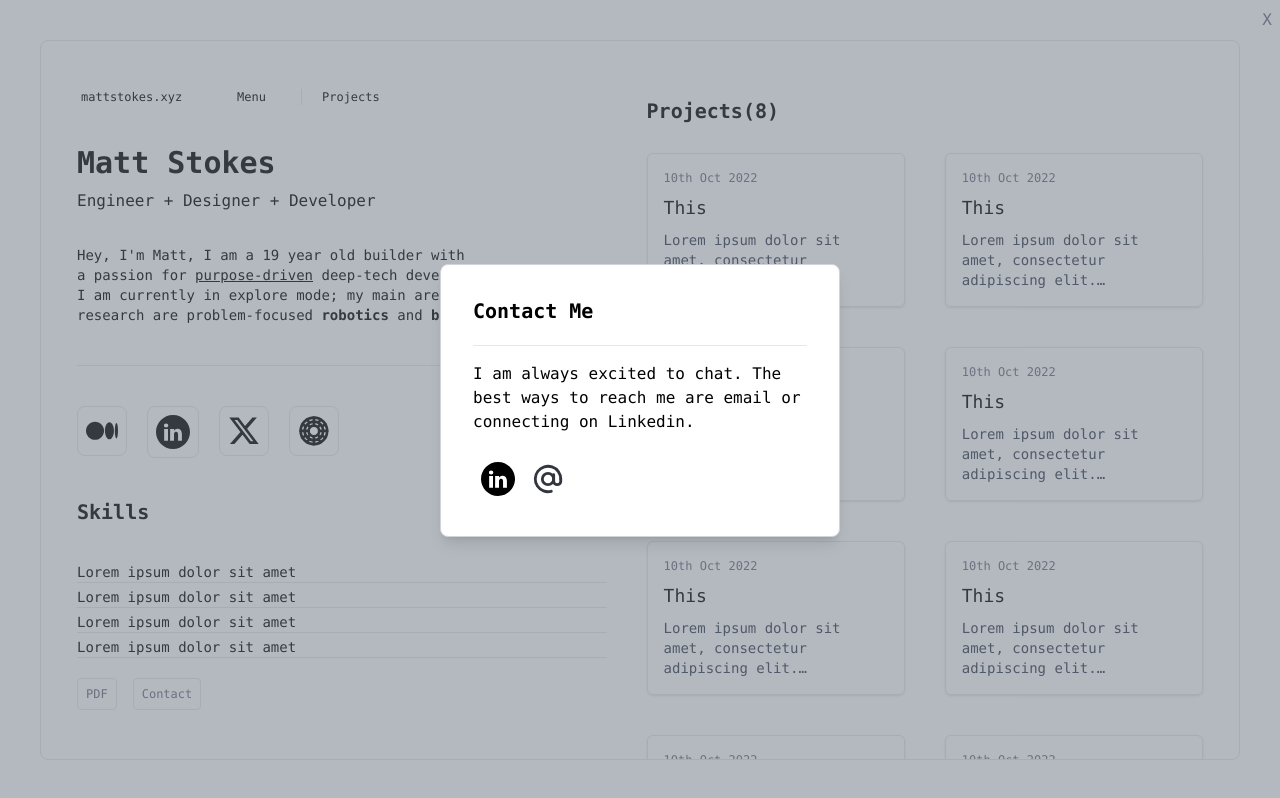
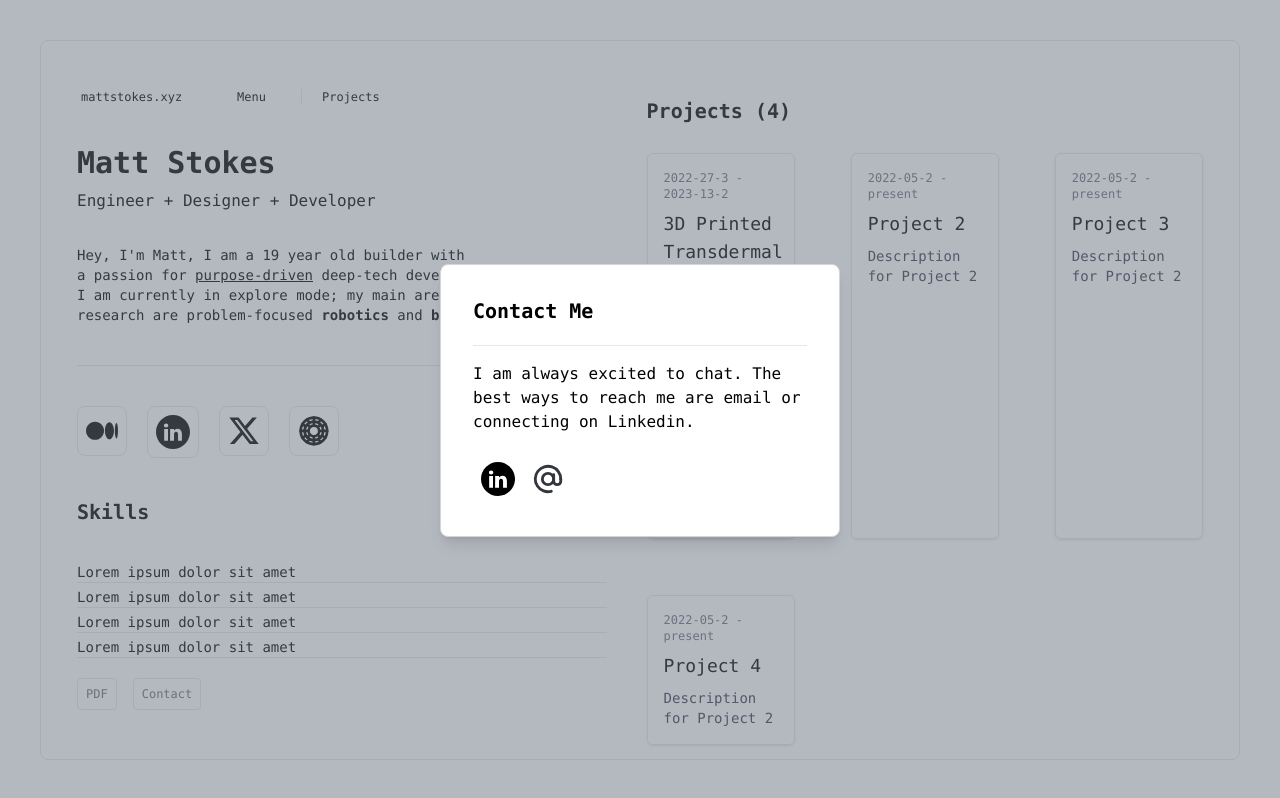
Before and after one commit to RatherStoked/PortfolioWebsite, a Next.js app: page / in a window 1280 px wide. Both pictures are taken after a click on the button "Contact". Built offline with nearby package versions, Linux system fonts and the light colour scheme.

Commit message:
ticket:3 gallery component dynamically render array of project data

```diff
--- /dev/null
+++ b/src/app/components/content/projects/projectData.tsx
@@ -0,0 +1,21 @@
+// projectData.ts
+type Project = {
+    id: number;
+    title: string;
+    description: string;
+    imageUrl: string;
+    date: string;
+    body: string;
+    images: string[];
+  };
+
+  export const projectData: Project = {
+
+    id: 3,
+    title: "Project 3",
+    description: "Description for Project 3",
+    imageUrl: "project3.jpg", // Replace with actual image URL
+    date: "2022-12-1 - 2023-05-2",
+    body: "Body text for Project 3...",
+    images: ["image4.jpg", "image5.jpg", "image6.jpg"],
+  };
--- a/src/app/components/content/projects/projectcard.tsx
+++ /dev/null
@@ -1,23 +0,0 @@
-import React from "react";
-
-const ProjectCard = () => {
-  return (
-    <div className="max-w-md border rounded-md m-5 shadow transition hover:shadow-lg">
-      <div className="p-4">
-        <time className="block text-xs text-gray-500">10th Oct 2022</time>
-
-        <a href="#" className="mt-2 block text-lg font-medium text-black">
-          This
-        </a>
-
-        <p className="mt-2 text-sm text-gray-700 line-clamp-3">
-          Lorem ipsum dolor sit amet, consectetur adipiscing elit. Vestibulum
-          ante ipsum primis in faucibus orci luctus et ultrices posuere cubilia
-          Curae; Integer cursus varius quam, in pulvinar risus fermentum in.
-        </p>
-      </div>
-    </div>
-  );
-};
-
-export default ProjectCard;
--- a/src/app/components/footer.tsx
+++ b/src/app/components/footer.tsx
@@ -41,16 +41,12 @@ const Footer = () => {
               className="fixed top-0 left-0 right-0 bottom-0 bg-gray-500 bg-opacity-50 z-10"
             />
             <div className="contact-popup-content border border-gray-300 bg-white p-8 rounded-lg shadow-lg z-20 w-[400px]">
-              <button
-                onClick={closeContact}
-                className="absolute top-2 right-2 text-gray-500 hover:text-red-500"
-              >
-                X
-              </button>
-              <h2 className="text-xl font-semibold mb-4 pb-5 border-b">Contact Me</h2>
+              <h2 className="text-xl font-semibold mb-4 pb-5 border-b">
+                Contact Me
+              </h2>
               <p className="pb-5">
-                I am always excited to chat. The best ways to reach me are
-                email or connecting on Linkedin.
+                I am always excited to chat. The best ways to reach me are email
+                or connecting on Linkedin.
               </p>
               <div className="flex" style={{ fontSize: 0 }}>
                 <a
@@ -67,7 +63,7 @@ const Footer = () => {
                   />
                 </a>
                 <a
-                  href="mailto:your.email@example.com"
+                  href="mailto:mail.mattstokes@gmail.com"
                   target="_blank"
                   rel="noopener noreferrer"
                 >
--- a/src/app/components/gallery.tsx
+++ b/src/app/components/gallery.tsx
@@ -1,27 +1,135 @@
-import React from "react";
-import ProjectCard from "./content/projects/projectcard";
+// Gallery.tsx
+import React, { useState, useEffect } from "react";
+import ProjectDetail from "./projectDetail"; // Import your ProjectDetail component
+import { projectData } from "./content/projects/projectData"; // Import the project data
 
-const projectNumber = 8;
+type Project = {
+  id: number;
+  title: string;
+  description: string;
+  imageUrl: string;
+  date: string;
+  body: string;
+  images: string[];
+};
 
-const gallery = () => {
+const Gallery = () => {
+  const [selectedProject, setSelectedProject] = useState<Project | null>(null);
+
+  // Define your array of projects within the Gallery component
+  const projects: Project[] = [
+    {
+      id: 1,
+      title: "3D Printed Transdermal Microneedles",
+      description: "Taking a novel approach to AMR bacterial infection treatment through the use of self-administrating medicinal drug patches.",
+      imageUrl: "project1.jpg", // Replace with actual image URL
+      date: "2022-27-3 - 2023-13-2",
+      body: "Body text for Project 1...",
+      images: ["image1.jpg", "image2.jpg"],
+    },
+    {
+      id: 2,
+      title: "Project 2",
+      description: "Description for Project 2",
+      imageUrl: "", // Replace with actual image URL
+      date: "2022-05-2 - present",
+      body: "Body text for Project 2...",
+      images: ["image3.jpg"],
+    },
+    {
+      id: 3,
+      title: "Project 3",
+      description: "Description for Project 2",
+      imageUrl: "", // Replace with actual image URL
+      date: "2022-05-2 - present",
+      body: "Body text for Project 2...",
+      images: ["image3.jpg"],
+    },
+    {
+      id: 4,
+      title: "Project 4",
+      description: "Description for Project 2",
+      imageUrl: "", // Replace with actual image URL
+      date: "2022-05-2 - present",
+      body: "Body text for Project 2...",
+      images: ["image3.jpg"],
+    },
+  ];
+
+  // Add the dynamically loaded project data to the projects array
+  if (!projects.find((project) => project.id === projectData.id)) {
+    projects.push(projectData);
+  }
+
+  const handleCardClick = (project: Project) => {
+    setSelectedProject(project);
+  };
+
+  const closePopup = () => {
+    setSelectedProject(null);
+  };
+
+  useEffect(() => {
+    const handleClickOutside = (event: MouseEvent) => {
+      if (
+        selectedProject &&
+        event.target instanceof HTMLElement &&
+        !event.target.closest(".popup-container")
+      ) {
+        closePopup();
+      }
+    };
+
+    window.addEventListener("mousedown", handleClickOutside);
+
+    return () => {
+      window.removeEventListener("mousedown", handleClickOutside);
+    };
+  }, [selectedProject]);
+
   return (
     <div>
       <h1 className="font-bold text-xl pb-2 pl-5 pt-10">
-        Projects&#40;{projectNumber}&#41;
+        Projects ({projects.length})
       </h1>
 
-      <div className="grid grid-cols-1 md-sm:grid-cols-2 md-lg:grid-cols-3">
-        <ProjectCard></ProjectCard>
-        <ProjectCard></ProjectCard>
-        <ProjectCard></ProjectCard>
-        <ProjectCard></ProjectCard>
-        <ProjectCard></ProjectCard>
-        <ProjectCard></ProjectCard>
-        <ProjectCard></ProjectCard>
-        <ProjectCard></ProjectCard>
+      <div className="grid grid-cols-3 gap-4">
+        {projects.map((project) => (
+          <div
+            key={project.id}
+            className="max-w-md border rounded-md m-5 shadow transition hover:shadow-lg cursor-pointer"
+            onClick={() => handleCardClick(project)}
+          >
+            <div className="p-4">
+              <time className="block text-xs text-gray-500">
+                {project.date}
+              </time>
+
+              <a href="#" className="mt-2 block text-lg font-medium text-black">
+                {project.title}
+              </a>
+
+              <p className="mt-2 text-sm text-gray-700">
+                {project.description}
+              </p>
+            </div>
+          </div>
+        ))}
       </div>
+
+      {selectedProject && (
+        <div
+        onClick={closePopup}
+        className="fixed top-0 left-0 right-0 bottom-0 flex items-center justify-center bg-black bg-opacity-50 popup-container">
+            <ProjectDetail
+              title={selectedProject.title}
+              body={selectedProject.body}
+              images={selectedProject.images}
+            />
+        </div>
+      )}
     </div>
   );
 };
 
-export default gallery;
+export default Gallery;
--- /dev/null
+++ b/src/app/components/projectCard.tsx
@@ -0,0 +1,34 @@
+import React from "react";
+
+interface ProjectCardProps {
+  title: string;
+  description: string;
+  imageUrl: string;
+  date: string; // Add a date prop
+  onClick: () => void; // Include the onClick prop
+}
+
+const ProjectCard: React.FC<ProjectCardProps> = ({
+  title,
+  description,
+  imageUrl,
+  date,
+}) => {
+  return (
+    <div className="max-w-md border rounded-md m-5 shadow transition hover:shadow-lg">
+      <div className="p-4">
+        <time className="block text-xs text-gray-500">{date}</time>
+
+        <a href="#" className="mt-2 block text-lg font-medium text-black">
+          {title}
+        </a>
+
+        <p className="mt-2 text-sm text-gray-700 line-clamp-3">
+          {description}
+        </p>
+      </div>
+    </div>
+  );
+};
+
+export default ProjectCard;
--- /dev/null
+++ b/src/app/components/projectDetail.tsx
@@ -0,0 +1,29 @@
+// ProjectDetail.tsx
+import React from "react";
+
+type ProjectDetailProps = {
+  title: string;
+  body: string;
+  images: string[];
+};
+
+const ProjectDetail: React.FC<ProjectDetailProps> = ({ title, body, images }) => {
+  return (
+    <div className="max-w-xl border bg-white rounded-md shadow overflow-auto">
+      <div className="p-4">
+        <h2 className="text-xl font-semibold mb-2">{title}</h2>
+        <p className="text-gray-700 mb-4">{body}</p>
+        {images.map((image, index) => (
+          <img
+            key={index}
+            src={image}
+            alt={`Image ${index + 1}`}
+            className="mb-2"
+          />
+        ))}
+      </div>
+    </div>
+  );
+};
+
+export default ProjectDetail;
```
